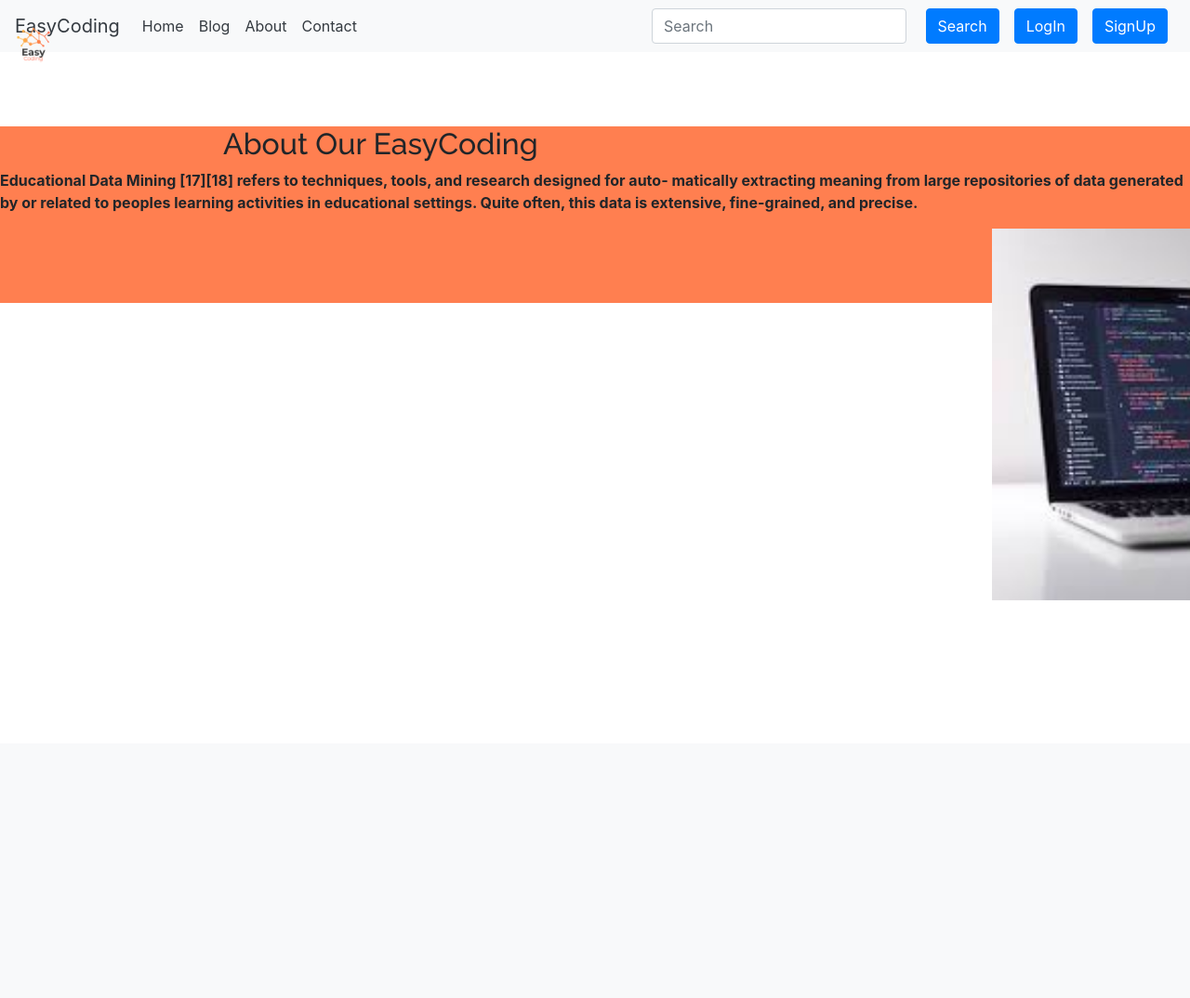
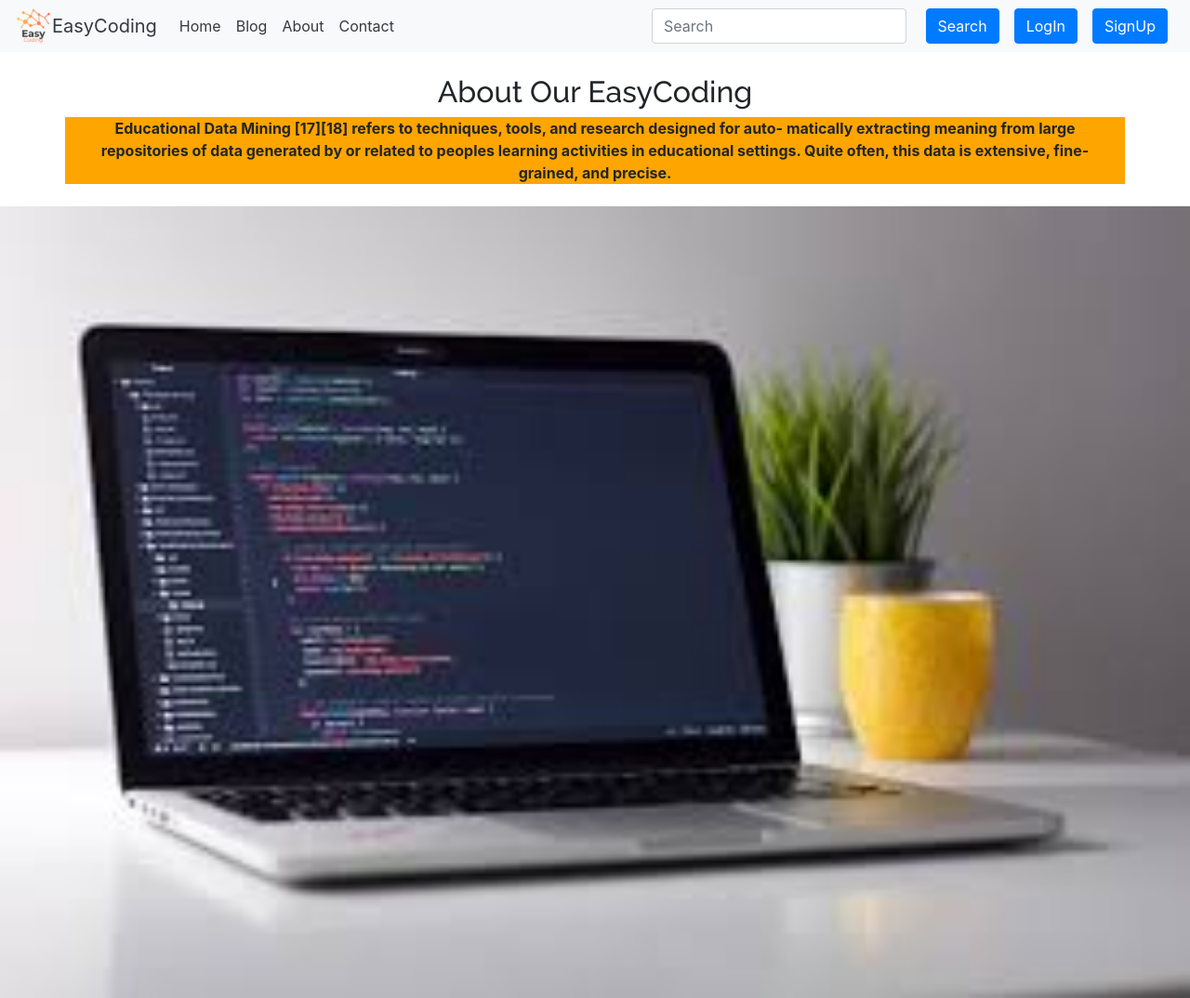
Before and after one commit to n07tesh/EasyCoding, a Django app: page /about/ in a window 1280 px wide. Shown: the whole page at 93% size. Before the commit the page ends 646 px from the top, so only its background shows below. Run offline with Django 3.2, Linux system fonts and the light colour scheme; some libraries are stand-ins or nearby versions.

Commit message:
Update about.html

```diff
--- a/templates/Home/about.html
+++ b/templates/Home/about.html
@@ -6,32 +6,35 @@
 {% block body %}
 <style>
 h2{
+    display: flex;
+    justify-content: center;
+    align-items: center;
+    text-align: center;
 
-  margin-left:30vh;
-  margin-top: 10vh;
-}
-main{
-    background-color:coral;
-}
-img{
-    height:50vh;
-    margin-left:10vh;
-    margin-top:5vh;
-    position:fixed;
+ /* margin-left:30vh;
+  margin-top: 10vh;*/
 }
 
 
+strong{
+  display: flex;
+    justify-content: center;
+    align-items: center;
+    text-align: center;
+  background-color: orange;
+}
+
 </style>
 
-<main>
+<br>
 
+<div class="container-sm-3" id='about'>
 <h2>About Our EasyCoding</h2>
-<strong>Educational Data Mining [17][18] refers to techniques, tools, and research designed for auto- matically extracting meaning from large repositories of data generated by or related to peoples learning activities in educational settings. Quite often, this data is extensive, fine-grained, and precise.</strong>
-<img src="{% static "Home/img/computer1.jpg"%}"</img>
-<br>
-<br>
-<br>
-<br>
-<br>
-</main>
+<strong class="container">Educational Data Mining [17][18] refers to techniques, tools, and research designed for auto- matically extracting meaning from large repositories of data generated by or related to peoples learning activities in educational settings. Quite often, this data is extensive, fine-grained, and precise.</strong><br>
+<img src="{% static "Home/img/computer1.jpg"%}" style="width:100%;height:auto;" ></img>
+
+</div>
+
+
+
 {% endblock body %}
```
